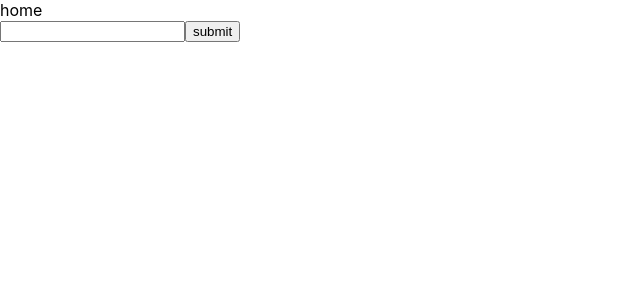
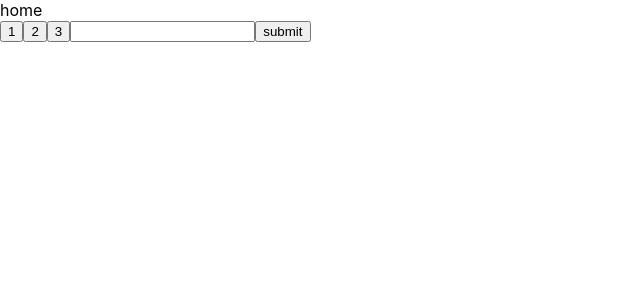
Before and after one commit to ally-petitt/custom-pages, a React (Create React App) app: page /home in a window 1280 px wide. Shown: the top 300 px of the page, without its empty margins (0-640 px from the left). Built offline with nearby package versions, Linux system fonts and the light colour scheme.

Commit message:
added template buttons

```diff
--- a/src/components/Home/TemplateForm.js
+++ b/src/components/Home/TemplateForm.js
@@ -1,16 +1,25 @@
 import { useState } from "react"
 
 function TemplateForm() {
-    const [input, setInput] = useState("")
+    const [input, setInput] = useState({message: "", templateName: "" })
 
     const handleSubmit = (e) => {
         e.preventDefault()
+        // TODO: send input to database
+        console.log(input)
+    }
+
+    const handleChange = ({ target }) => {
+        setInput({ ...input, [target.name]: target.value });
         console.log(input)
     }
 
   return (
     <form onSubmit={handleSubmit}>
-        <input onChange={(e) => {setInput(e.target.value); console.log(input)}}></input>
+        <button name="templateName" type="button" onClick={handleChange} value="1">1</button>
+        <button name="templateName" type="button" onClick={handleChange} value="2">2</button>
+        <button name="templateName" type="button" onClick={handleChange} value="3">3</button>
+        <input name="message" onChange={handleChange}></input>
         <button type="submit">submit</button>
     </form>
   )
```
